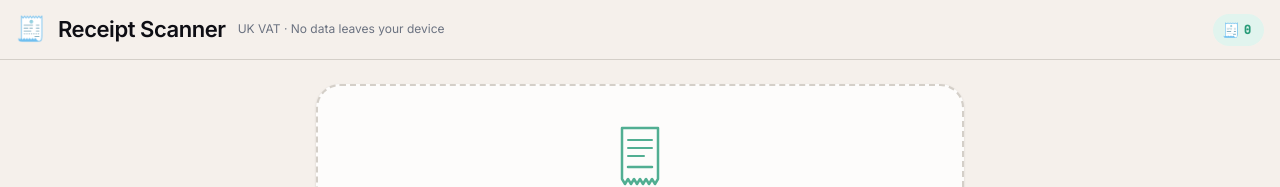
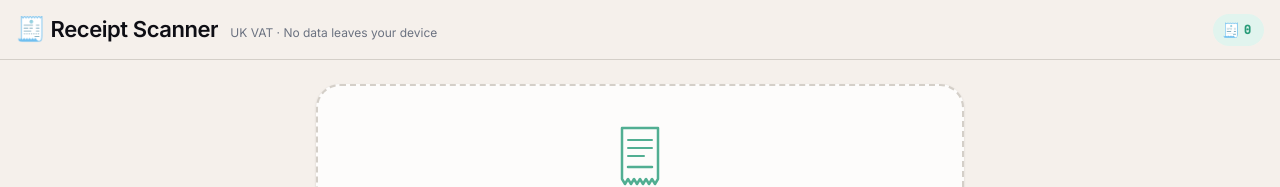
Before and after one commit to anupshah/receipt-scanner, a website built with Vite: page index.html in a window 1280 px wide. Shown: the top 187 px of the page. Built offline with nearby package versions, Linux system fonts and the light colour scheme.

Commit message:
Tidy up the header spacing and layout

```diff
--- a/index.html
+++ b/index.html
@@ -29,8 +29,7 @@
 
     <header class="app-header" role="banner">
       <div class="app-header__inner">
-        <span class="app-logo" aria-hidden="true">🧾</span>
-        <h1 class="app-title">Receipt Scanner</h1>
+        <h1 class="app-title"><span class="app-logo" aria-hidden="true">🧾</span> Receipt Scanner</h1>
         <span class="app-subtitle">UK VAT · No data leaves your device</span>
       </div>
       <div class="app-header__actions">
--- a/src/css/components/header.css
+++ b/src/css/components/header.css
@@ -39,7 +39,7 @@
 
     & .app-header__inner {
       display: flex;
-      align-items: center;
+      align-items: baseline;
       gap: var(--sp-3);
       flex: 1;
       min-width: 0;
@@ -49,7 +49,6 @@
   .app-logo {
     font-size: 1.5rem;
     line-height: 1;
-    flex-shrink: 0;
   }
 
   .app-title {
```
